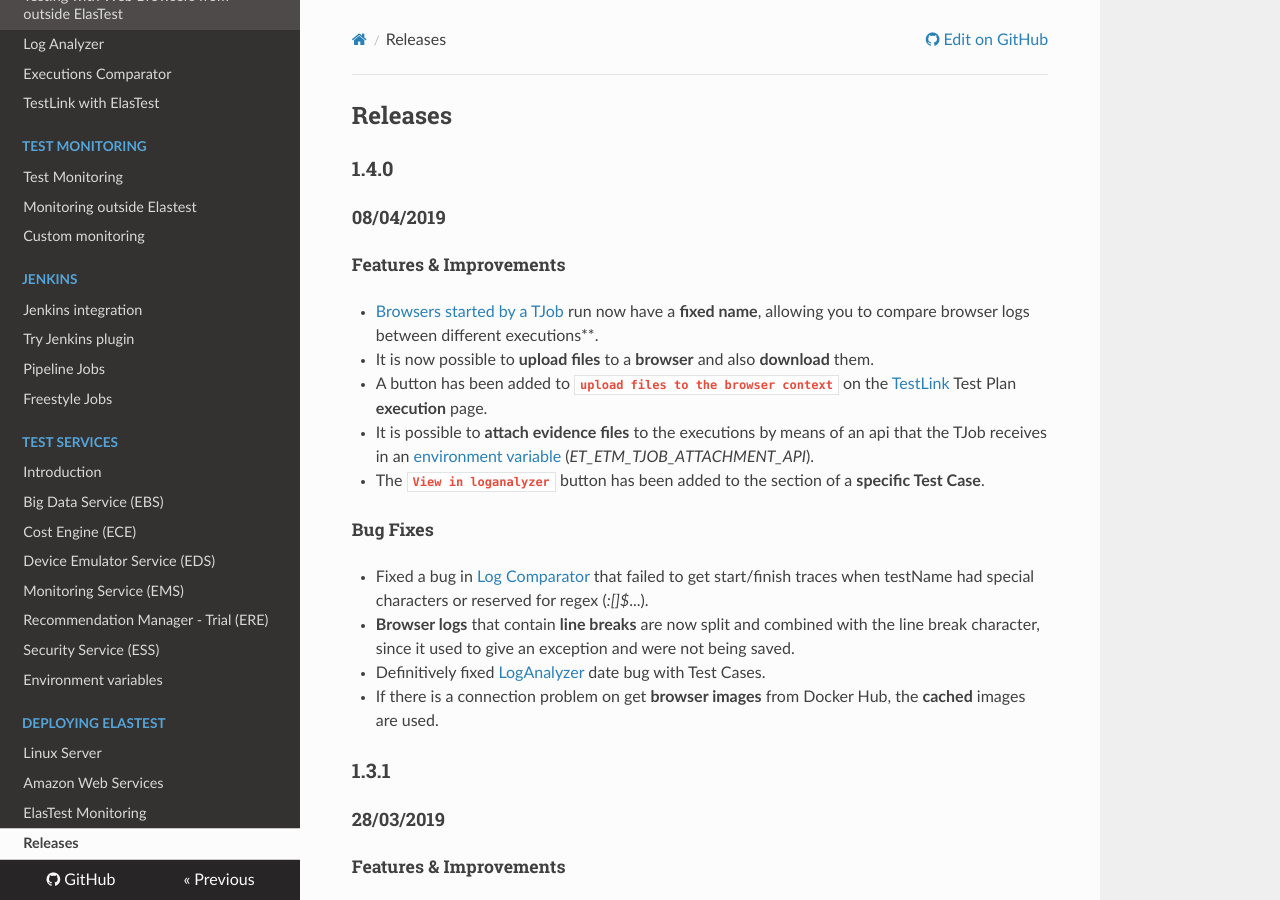
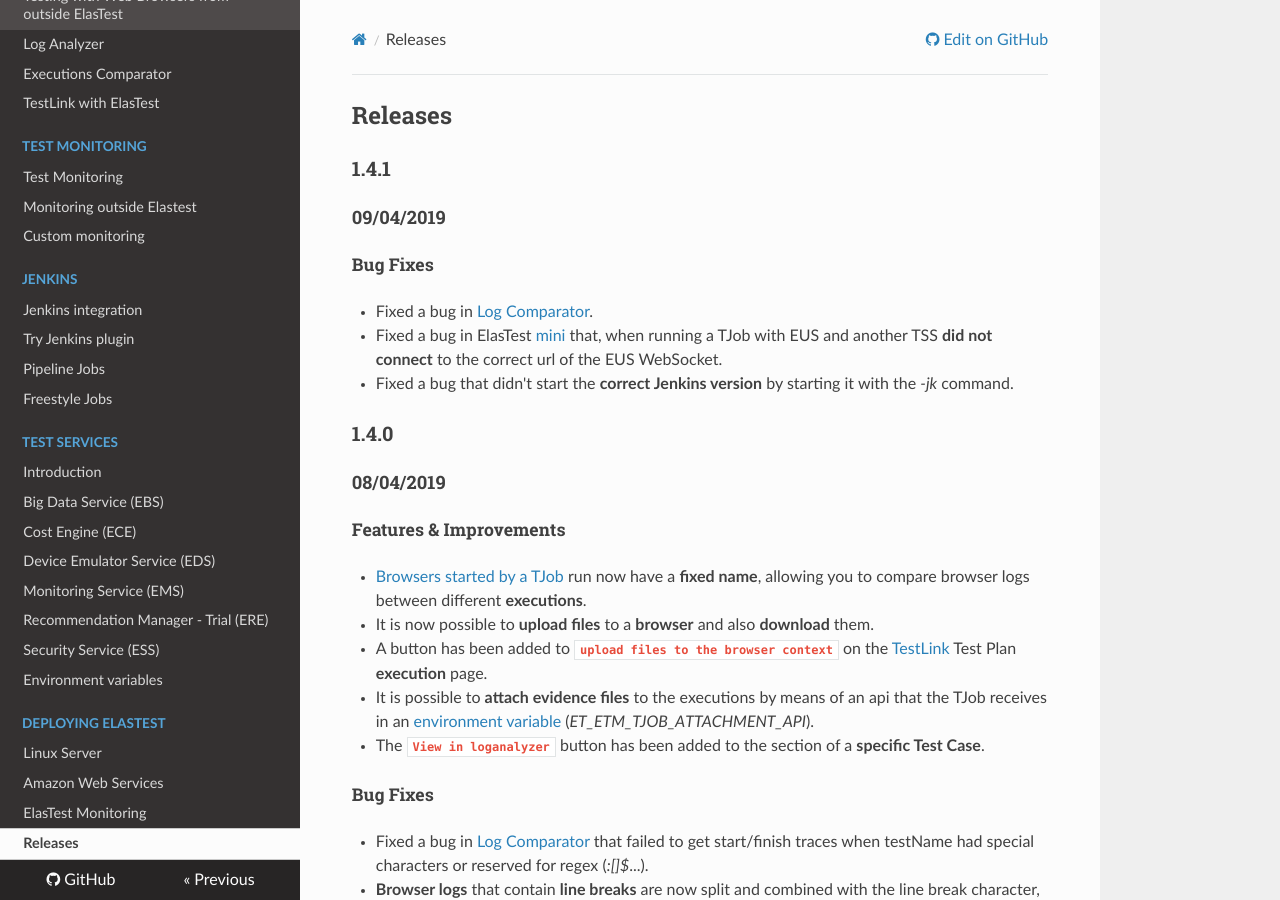
Before and after one commit to elastest/elastest.io-docs, an MkDocs documentation site: the page built from docs/releases/index.md, in a window 1280 px wide and 900 px high. Built offline with MkDocs 1.6.1, drawn with Linux system fonts in a browser that asks for light colours; nearby versions of some CDN libraries; old or Windows-style settings are respelled for this version of MkDocs.

Commit message:
version 1.4.1

```diff
--- a/docs/releases/index.md
+++ b/docs/releases/index.md
@@ -3,6 +3,19 @@
 <h2 id="content" class="h1">Releases</h2>
 </div>
 </div>
+
+
+<!-- ************************* -->
+<!-- ********* 1.4.1 ********* -->
+<!-- ************************* -->
+
+<h3 id="1.4.1" class="small-subtitle">1.4.1</h3>
+<h4 class="smaller-subtitle">09/04/2019</h4>
+
+<h5 class="smaller-subtitle">Bug Fixes</h5>
+-   Fixed a bug in <a target="_blank" href="/docs/executions-comparator/#log-comparator">Log Comparator</a>.
+-   Fixed a bug in ElasTest <a target="_blank" href="/docs/#modes">mini</a> that, when running a TJob with EUS and another TSS **did not connect** to the correct url of the EUS WebSocket.
+-   Fixed a bug that didn't start the **correct Jenkins version** by starting it with the *-jk* command.
 
 <!-- ************************* -->
 <!-- ********* 1.4.0 ********* -->
@@ -13,7 +26,7 @@
 
 <h5 class="smaller-subtitle">Features & Improvements</h5>
 
--   <a target="_blank" href="/docs/web-browsers/e2e-browser">Browsers started by a TJob</a> run now have a **fixed name**, allowing you to compare browser logs between different executions**.
+-   <a target="_blank" href="/docs/web-browsers/e2e-browser">Browsers started by a TJob</a> run now have a **fixed name**, allowing you to compare browser logs between different **executions**.
 -   It is now possible to <strong class="italicEtColor">upload files</strong> to a **browser** and also <strong class="italicEtColor">download</strong> them.
 -   A button has been added to **`upload files to the browser context`** on the <a target="_blank" href="/docs/testlink">TestLink</a> Test Plan **execution** page.
 -   It is possible to **attach evidence files** to the executions by means of an api that the TJob receives in an <a target="_blank" href="/docs/testing/environment-variables/">environment variable</a> (*ET_ETM_TJOB_ATTACHMENT_API*).
```
